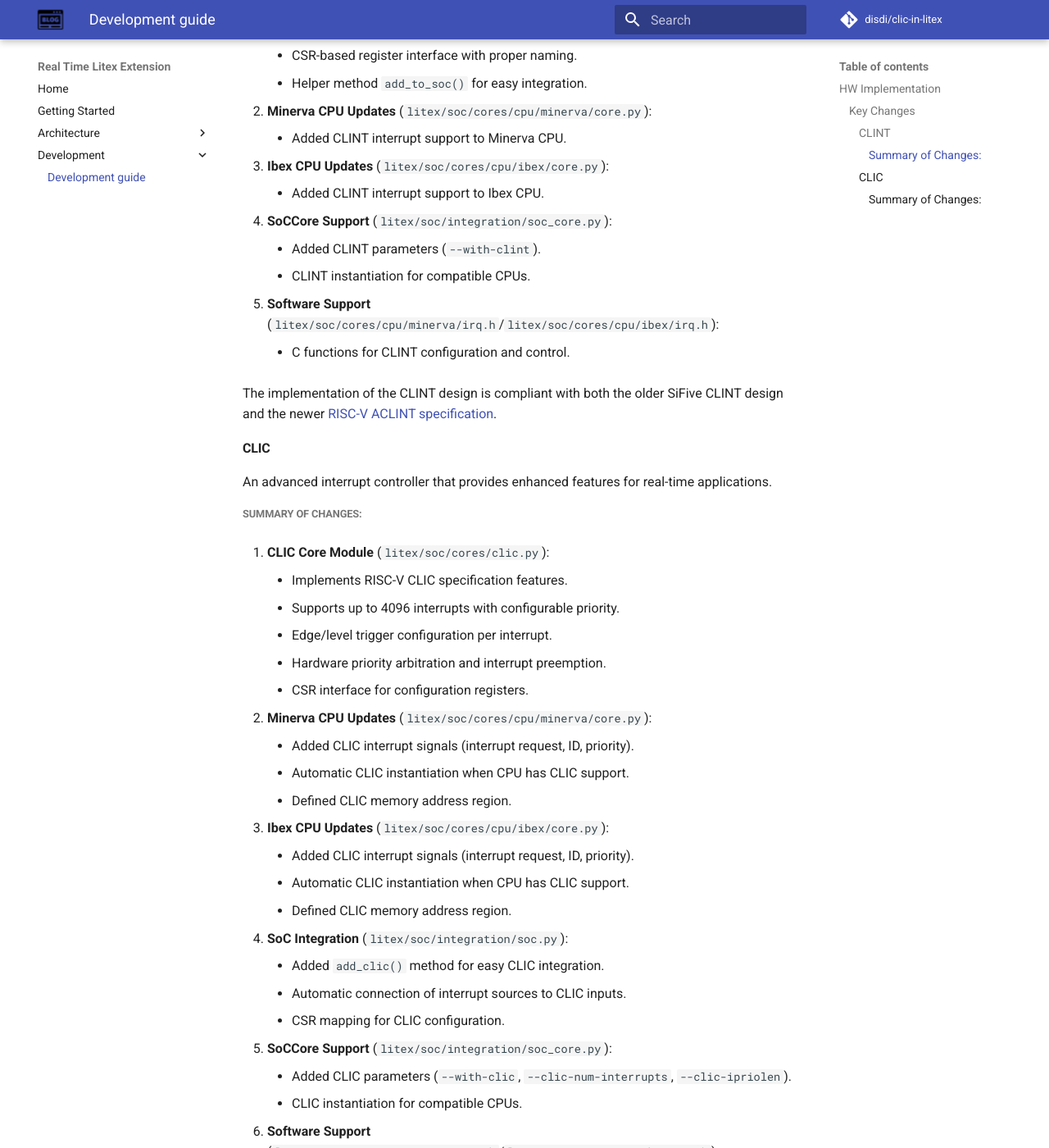
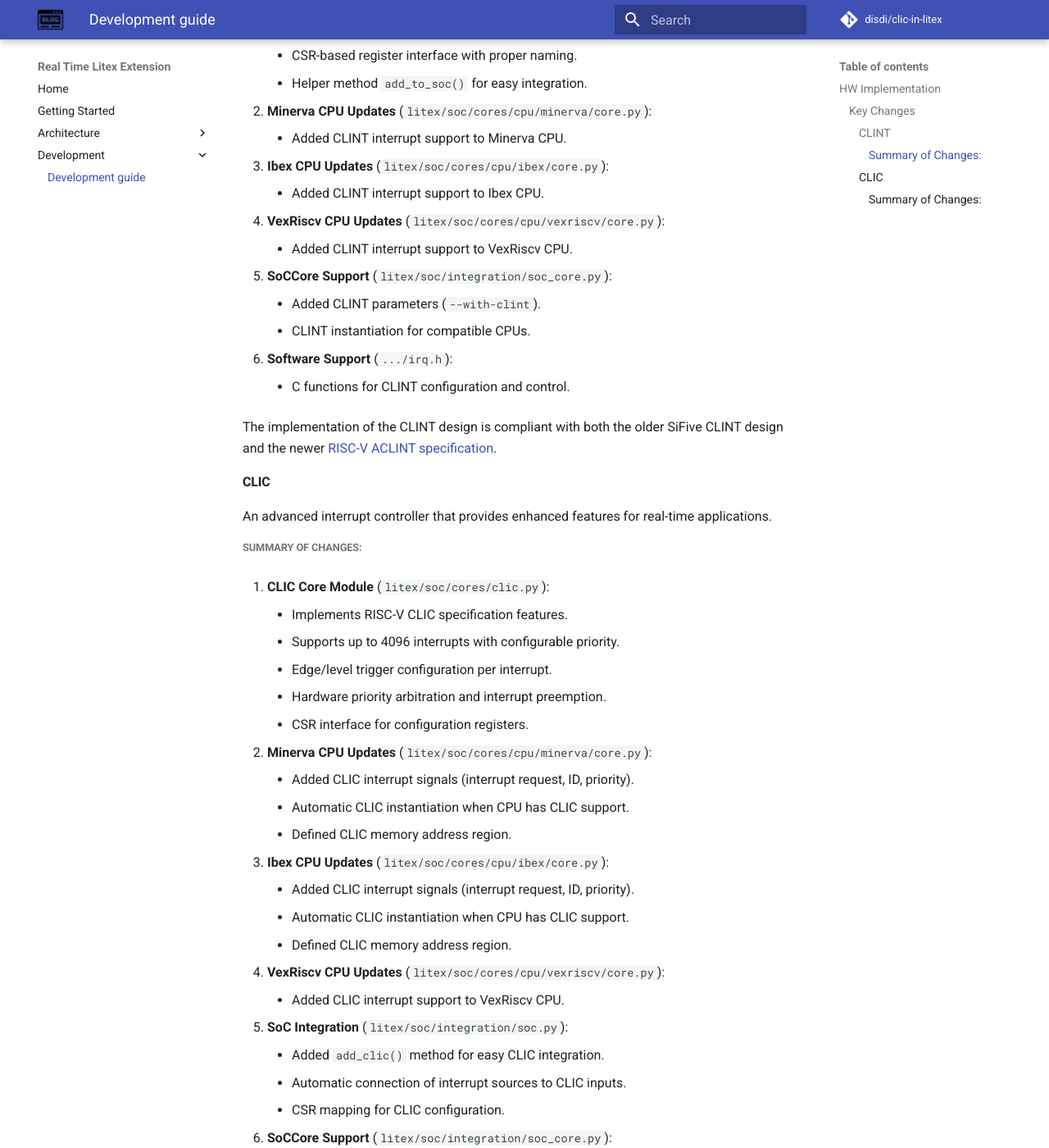
Before and after one commit to disdi/clic-in-litex, an MkDocs documentation site: the page built from docs/nav/development/development-guide.md, in a window 1280 px wide and 1400 px high, scrolled down 752 px. Shown: the whole window at 82% size. Built offline with MkDocs 1.6.1 and Material for MkDocs 9.7.7, drawn with Linux system fonts in a browser that asks for light colours; comment, search, counter and statistics services are not loaded; some of the changed text lies outside the part shown.

Commit message:
Add support for Vexriscv

```diff
--- a/docs/nav/development/development-guide.md
+++ b/docs/nav/development/development-guide.md
@@ -30,11 +30,14 @@ The basic RISC-V interrupt architecture defined in the RISC-V privileged specifi
 3. **Ibex CPU Updates** (`litex/soc/cores/cpu/ibex/core.py`):
     - Added CLINT interrupt support to Ibex CPU.
 
-4. **SoCCore Support** (`litex/soc/integration/soc_core.py`):
+4. **VexRiscv CPU Updates** (`litex/soc/cores/cpu/vexriscv/core.py`):
+    - Added CLINT interrupt support to VexRiscv CPU.
+
+5. **SoCCore Support** (`litex/soc/integration/soc_core.py`):
     - Added CLINT parameters (`--with-clint`).
     - CLINT instantiation for compatible CPUs.
 
-5. **Software Support** (`litex/soc/cores/cpu/minerva/irq.h`/`litex/soc/cores/cpu/ibex/irq.h`):
+6. **Software Support** (`.../irq.h`):
     - C functions for CLINT configuration and control.
 
 The implementation of the CLINT design is compliant with both the older SiFive CLINT design and the newer [RISC-V ACLINT specification](https://github.com/riscvarchive/riscv-aclint).
@@ -61,16 +64,19 @@ An advanced interrupt controller that provides enhanced features for real-time a
     - Automatic CLIC instantiation when CPU has CLIC support.
     - Defined CLIC memory address region.
 
-4. **SoC Integration** (`litex/soc/integration/soc.py`):
+4. **VexRiscv CPU Updates** (`litex/soc/cores/cpu/vexriscv/core.py`):
+    - Added CLIC interrupt support to VexRiscv CPU.
+
+5. **SoC Integration** (`litex/soc/integration/soc.py`):
     - Added `add_clic()` method for easy CLIC integration.
     - Automatic connection of interrupt sources to CLIC inputs.
     - CSR mapping for CLIC configuration.
 
-5. **SoCCore Support** (`litex/soc/integration/soc_core.py`):
+6. **SoCCore Support** (`litex/soc/integration/soc_core.py`):
     - Added CLIC parameters (`--with-clic`, `--clic-num-interrupts`, `--clic-ipriolen`).
     - CLIC instantiation for compatible CPUs.
 
-6. **Software Support** (`litex/soc/cores/cpu/minerva/irq.h`/`litex/soc/cores/cpu/ibex/irq.h`):
+7. **Software Support** (`.../irq.h`):
     - C functions for CLIC configuration and control.
     - Interrupt enable/disable, priority setting, attribute configuration.
     - Support for first 16 interrupts via direct CSR access.
```
